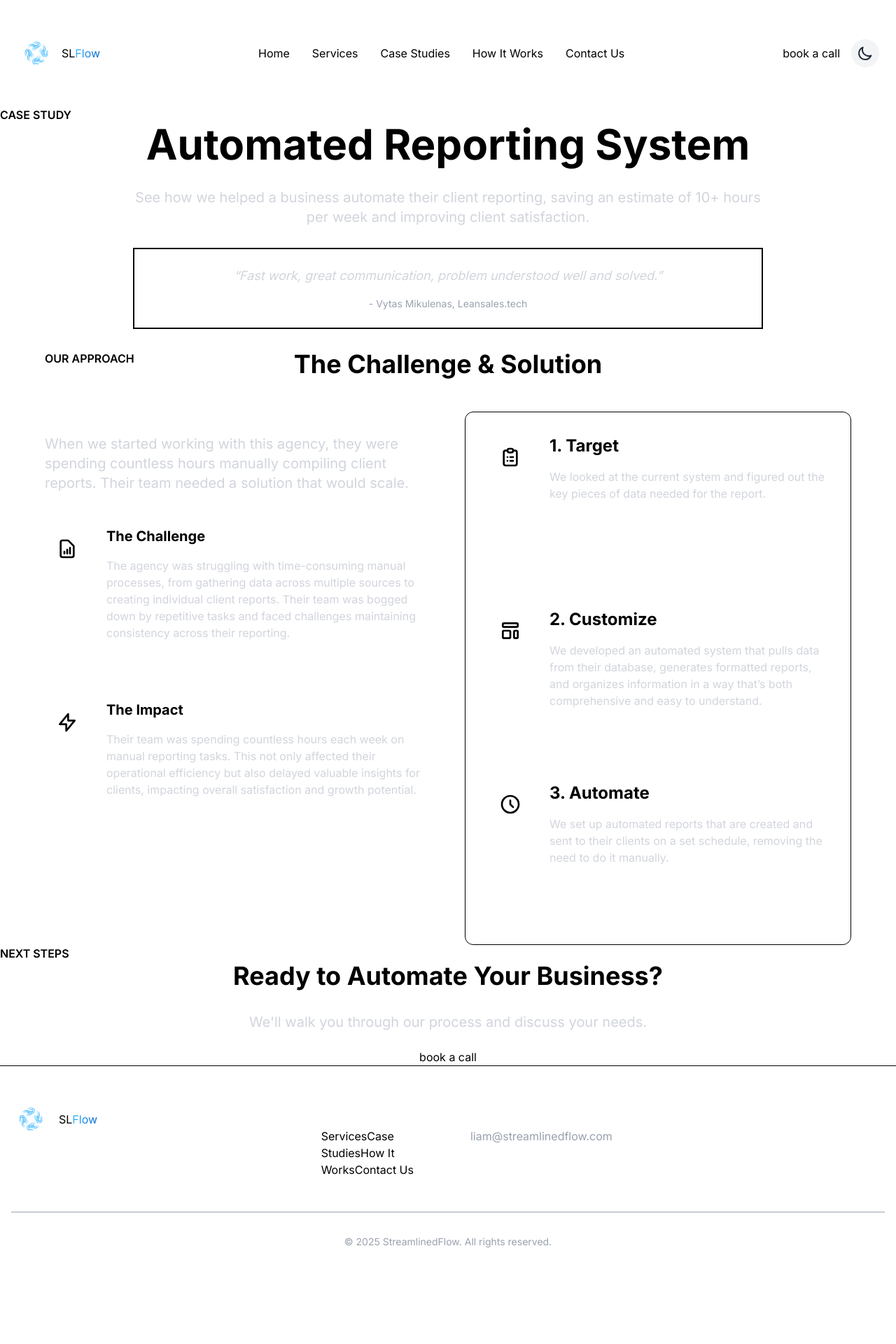
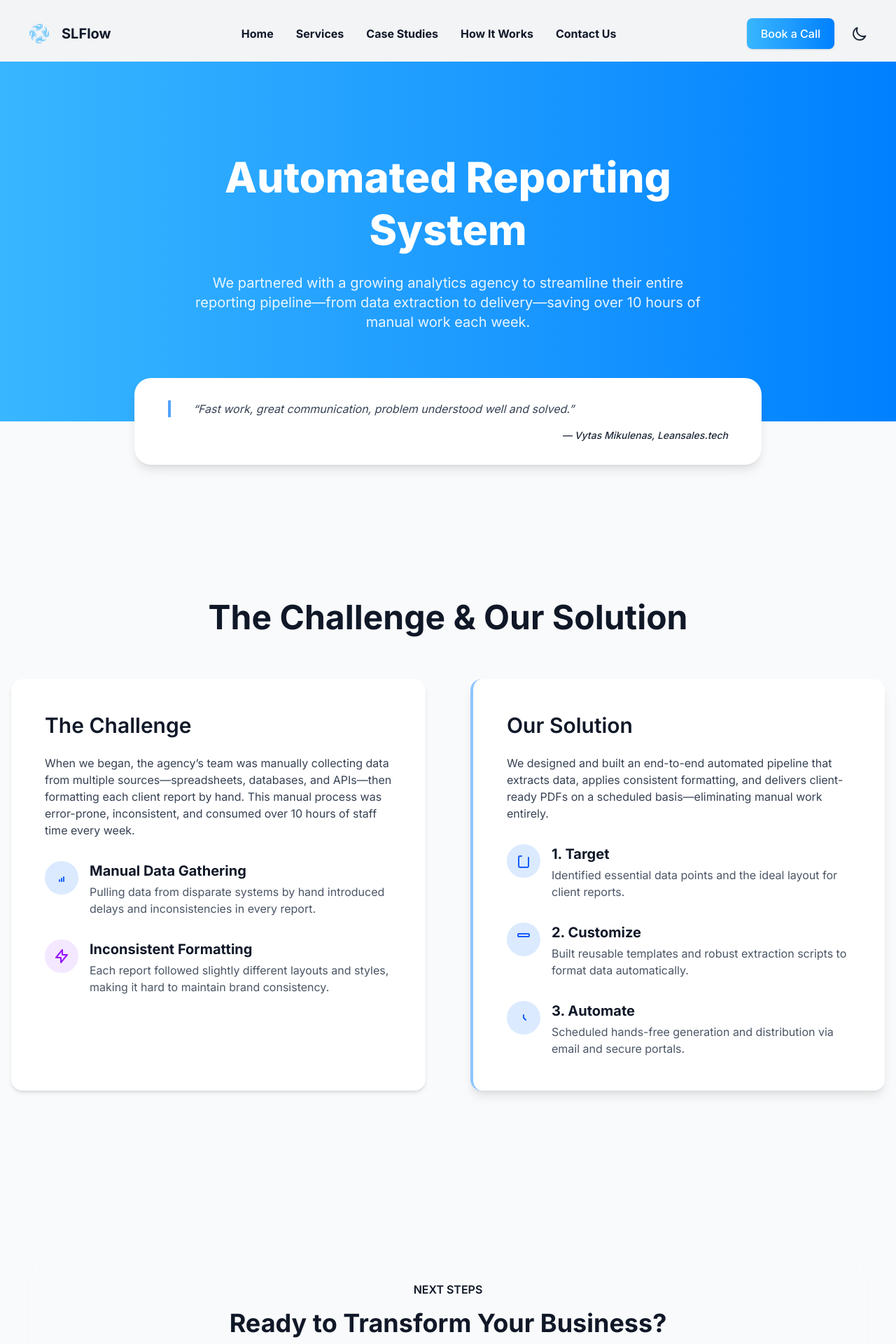
Before and after one commit to Streamlinedflow/streamlinedflow.com, a Next.js app in the folder streamlinedflow.com/: page /case-studies/automated-reporting in a window 1280 px wide. Shown: the top 1920 px of the page at 70% size. Before the commit the page ends 1832 px from the top, so only its background shows below. Built offline with nearby package versions, Linux system fonts and the light colour scheme.

Commit message:
Initial restyling of automated reporting case study

```diff
--- a/streamlinedflow.com/src/app/case-studies/automated-reporting/page.js
+++ b/streamlinedflow.com/src/app/case-studies/automated-reporting/page.js
@@ -5,254 +5,150 @@ import AnimatedSection from '@/components/common/AnimatedSection';
 import { motion } from 'framer-motion';
 import ThemeToggle from '@/components/common/ThemeToggle';
 import { useTheme } from '@/context/ThemeContext';
+import Navbar from '@/components/layout/Navbar';
+import ServicesCTA from '@/features/services/ServiceCTA';
+import Footer from '@/components/layout/Footer';
 
 export default function CaseStudy() {
   const { isDarkMode } = useTheme();
+
   return (
-    <main className="min-h-screen" style={{ backgroundColor: 'var(--color-background)' }}>
-      {/* Navigation */}
-      <AnimatedSection delay={0} type="fadeIn">
-        <div className="container mx-auto py-6">
-          <nav className="section-container !p-6">
-            <div className="flex items-center justify-between">
-              <Link href="/" className="flex items-center space-x-2">
-                <Image
-                  src="/logo.svg"
-                  alt="StreamlinedFlow Logo"
-                  width={56}
-                  height={56}
-                  className="w-14 h-14 object-contain"
-                />
-                <div className="flex items-center logo-text">
-                  <span>SL</span>
-                  <span className="bg-gradient-to-r from-[#38b6ff] to-[#0066cc] text-transparent bg-clip-text">Flow</span>
-                </div>
-              </Link>
-              <div className="hidden md:flex items-center space-x-8">
-                <Link href="/" className="nav-link">Home</Link>
-                <Link href="/services" className="nav-link">Services</Link>
-                <Link href="/#case-studies" className="nav-link">Case Studies</Link>
-                <Link href="/#how-it-works" className="nav-link">How It Works</Link>
-                <Link href="/#contact" className="nav-link">Contact Us</Link>
-              </div>
-              <div className="flex items-center space-x-4">
-                <Link href="/#book-call" className="btn-gradient">
-                  book a call
-                </Link>
-                <ThemeToggle />
-              </div>
-            </div>
-          </nav>
-        </div>
-      </AnimatedSection>
+    <div className={`min-h-screen bg-gray-50 dark:bg-zinc-950 text-gray-900 dark:text-gray-100`}>
+      <Navbar />
 
-      {/* Hero Section */}
+      <main className="space-y-32">
+        {/* Hero Banner */}
         <AnimatedSection delay={0.3} type="fadeUp">
-        <section className="container mx-auto section-padding">
-          <div className="section-container">
-          <div className="accent-tag">
-                  <span className="font-semibold" style={{ color: 'var(--color-accent-2)' }}>CASE STUDY</span>
-                </div>
-            <div className="max-w-4xl mx-auto">
-              <div className="flex flex-col items-center relative">
-                <h1 className="text-4xl md:text-6xl font-bold mb-8 gradient-text text-center hover-gradient-line mx-auto">
+          <section className="relative bg-gradient-to-r  from-[#38b6ff] to-[#0080ff] py-32">
+            <div className="container mx-auto px-4 text-center text-white space-y-6 max-w-3xl">
+              <h1 className="text-5xl md:text-6xl font-extrabold leading-tight">
                 Automated Reporting System
               </h1>
+              <p className="text-lg md:text-xl opacity-90">
+                We partnered with a growing analytics agency to streamline their entire reporting pipeline—from data extraction to delivery—saving over 10 hours of manual work each week.
+              </p>
             </div>
-              <p className="text-xl text-gray-300 mb-8 text-center">
-                See how we helped a business automate their client reporting, saving an estimate of 10+ hours per week and improving client satisfaction.
-              </p>
-              <div className="card p-6 mb-8 text-center ring-2 ring-[var(--color-accent-2)]">
-                <p className="text-lg text-gray-300 italic">
-                  &ldquo;Fast work, great communication, problem understood well and solved.&rdquo;
-                </p>
-                <p className="text-sm text-gray-400 mt-4">- Vytas Mikulenas, Leansales.tech</p>
+            {/* Testimonial overlay */}
+            <div className="absolute inset-x-0 bottom-0 transform translate-y-1/2">
+              <div className="container mx-auto px-4">
+                <div className="max-w-4xl mx-auto bg-white dark:bg-zinc-900 rounded-3xl shadow-lg py-8 px-12">
+                  <blockquote className="border-l-4 border-blue-400 dark:border-blue-600 pl-8 italic text-gray-700 dark:text-gray-300 mb-4">
+                    “Fast work, great communication, problem understood well and solved.”
+                  </blockquote>
+                  <cite className="block text-sm font-medium text-gray-800 dark:text-gray-200 text-right">
+                    — Vytas Mikulenas, Leansales.tech
+                  </cite>
                 </div>
               </div>
             </div>
           </section>
         </AnimatedSection>
 
-      {/* Challenge and Solution Section */}
-      <AnimatedSection delay={0.2} type="scaleUp" scrollTriggered={true}>
-        <section className="container mx-auto section-padding">
-          <div className="section-container">
-            <div className="max-w-6xl mx-auto">
-              <div className="flex flex-col items-center relative">
-                <div className="accent-tag absolute left-0 top-0">
-                  <span className="font-semibold" style={{ color: 'var(--color-accent-2)' }}>OUR APPROACH</span>
-                </div>
-                <h2 className="text-3xl md:text-4xl font-bold mb-12 gradient-text text-center hover-gradient-line mx-auto">
-                  The Challenge & Solution
+        {/* Challenge & Solution - Main Content */}
+        <AnimatedSection delay={0.2} type="scaleUp" scrollTriggered>
+          <section className="container mx-auto px-4 pt-32">
+            <div className="text-center mb-16">
+              <h2 className="text-4xl md:text-5xl font-bold">
+                The Challenge &amp; Our Solution
               </h2>
             </div>
 
-              <div className="grid md:grid-cols-2 gap-12">
-                {/* Left Column - Challenge */}
-                <div>
-                  <h2 className="text-4xl md:text-6xl font-bold mb-8">
-
-                  </h2>
-                  <p className="text-xl text-gray-300 mb-12">
-                    When we started working with this agency, they were spending countless hours manually compiling client reports. Their team needed a solution that would scale.
+            <div className="grid grid-cols-1 lg:grid-cols-2 gap-16">
+              {/* Challenge Column with tinted background */}
+              <div className="bg-white dark:bg-zinc-900 rounded-2xl p-12 shadow-md">
+                <h3 className="text-3xl font-semibold mb-6">The Challenge</h3>
+                <p className="text-gray-700 dark:text-gray-300 mb-8">
+                  When we began, the agency’s team was manually collecting data from multiple sources—spreadsheets, databases, and APIs—then formatting each client report by hand. This manual process was error-prone, inconsistent, and consumed over 10 hours of staff time every week.
                 </p>
-
-                  <div className="space-y-12">
-                    <div className="flex items-start space-x-6 min-h-[200px]">
-                      <div className="p-4 rounded-lg shrink-0 flex items-center justify-center">
-                        <svg className="w-8 h-8" style={{ color: 'var(--color-accent-2)' }} fill="none" stroke="currentColor" viewBox="0 0 24 24">
-                          <path strokeLinecap="round" strokeLinejoin="round" strokeWidth="2" d="M9 17v-2m3 2v-4m3 4v-6m2 10H7a2 2 0 01-2-2V5a2 2 0 012-2h5.586a1 1 0 01.707.293l5.414 5.414a1 1 0 01.293.707V19a2 2 0 01-2 2z" />
+                <div className="space-y-8">
+                  <div className="flex items-start">
+                    <div className="p-3 rounded-full bg-blue-100 dark:bg-blue-900 text-blue-600 mr-4">
+                      <svg className="w-6 h-6" fill="none" stroke="currentColor" viewBox="0 0 24 24">
+                        <path strokeLinecap="round" strokeLinejoin="round" strokeWidth="2" d="M9 17v-2m3 2v-4m3 4v-6" />
                       </svg>
                     </div>
                     <div>
-                        <h3 className="text-xl font-bold mb-4">The Challenge</h3>
-                        <p className="text-gray-300">The agency was struggling with time-consuming manual processes, from gathering data across multiple sources to creating individual client reports. Their team was bogged down by repetitive tasks and faced challenges maintaining consistency across their reporting.</p>
+                      <h4 className="text-xl font-bold mb-1">Manual Data Gathering</h4>
+                      <p className="text-gray-600 dark:text-gray-400">
+                        Pulling data from disparate systems by hand introduced delays and inconsistencies in every report.
+                      </p>
                     </div>
                   </div>
-
-                    <div className="flex items-start space-x-6 min-h-[200px]">
-                      <div className="p-4 rounded-lg shrink-0 flex items-center justify-center">
-                        <svg className="w-8 h-8" style={{ color: 'var(--color-accent-2)' }} fill="none" stroke="currentColor" viewBox="0 0 24 24">
+                  <div className="flex items-start">
+                    <div className="p-3 rounded-full bg-purple-100 dark:bg-purple-900 text-purple-600 mr-4">
+                      <svg className="w-6 h-6" fill="none" stroke="currentColor" viewBox="0 0 24 24">
                         <path strokeLinecap="round" strokeLinejoin="round" strokeWidth="2" d="M13 10V3L4 14h7v7l9-11h-7z" />
                       </svg>
                     </div>
                     <div>
-                        <h3 className="text-xl font-bold mb-4">The Impact</h3>
-                        <p className="text-gray-300">Their team was spending countless hours each week on manual reporting tasks. This not only affected their operational efficiency but also delayed valuable insights for clients, impacting overall satisfaction and growth potential.</p>
+                      <h4 className="text-xl font-bold mb-1">Inconsistent Formatting</h4>
+                      <p className="text-gray-600 dark:text-gray-400">
+                        Each report followed slightly different layouts and styles, making it hard to maintain brand consistency.
+                      </p>
                     </div>
                   </div>
                 </div>
               </div>
 
-                {/* Right Column - Solution Steps */}
-                <div className="relative">
-                  <div style={{ backgroundColor: 'var(--color-card-bg)', borderColor: 'var(--color-border)' }} className="rounded-xl p-8 border h-full hover:ring-2 hover:ring-[var(--color-accent-2)]">
-                    <div className="space-y-12">
-                      <div className="flex items-start space-x-6 min-h-[200px]">
-                        <div className="p-4 rounded-lg shrink-0 flex items-center justify-center">
-                          <svg className="w-8 h-8" style={{ color: 'var(--color-accent-2)' }} fill="none" stroke="currentColor" viewBox="0 0 24 24">
-                            <path strokeLinecap="round" strokeLinejoin="round" strokeWidth="2" d="M9 5H7a2 2 0 00-2 2v12a2 2 0 002 2h10a2 2 0 002-2V7a2 2 0 00-2-2h-2M9 5a2 2 0 002 2h2a2 2 0 002-2M9 5a2 2 0 012-2h2a2 2 0 012 2m-3 7h3m-3 4h3m-6-4h.01M9 16h.01" />
+              {/* Solution Column with accent border */}
+              <div className="bg-white dark:bg-zinc-900 rounded-2xl p-12 shadow-lg border-l-4 border-blue-300 dark:border-blue-500">
+                <h3 className="text-3xl font-semibold mb-6">Our Solution</h3>
+                <p className="text-gray-700 dark:text-gray-300 mb-8">
+                  We designed and built an end-to-end automated pipeline that extracts data, applies consistent formatting, and delivers client-ready PDFs on a scheduled basis—eliminating manual work entirely.
+                </p>
+                <div className="space-y-8">
+                  <div className="flex items-start">
+                    <div className="p-3 rounded-full bg-blue-100 dark:bg-blue-900 text-blue-600 mr-4">
+                      <svg className="w-6 h-6" fill="none" stroke="currentColor" viewBox="0 0 24 24">
+                        <path strokeLinecap="round" strokeLinejoin="round" strokeWidth="2" d="M9 5H7a2 2 0 00-2 2v12a2 2 0 002 2h10a2 2 0 002-2V7" />
                       </svg>
                     </div>
                     <div>
-                          <h3 className="text-2xl font-bold mb-4">1. Target</h3>
-                          <p className="text-gray-300">We looked at the current system and figured out the key pieces of data needed for the report.</p>
+                      <h4 className="text-xl font-bold mb-1">1. Target</h4>
+                      <p className="text-gray-600 dark:text-gray-400">
+                        Identified essential data points and the ideal layout for client reports.
+                      </p>
                     </div>
                   </div>
-
-                      <div className="flex items-start space-x-6 min-h-[200px]">
-                        <div className="p-4 rounded-lg shrink-0 flex items-center justify-center">
-                          <svg className="w-8 h-8" style={{ color: 'var(--color-accent-2)' }} fill="none" stroke="currentColor" viewBox="0 0 24 24">
-                            <path strokeLinecap="round" strokeLinejoin="round" strokeWidth="2" d="M4 5a1 1 0 011-1h14a1 1 0 011 1v2a1 1 0 01-1 1H5a1 1 0 01-1-1V5zM4 13a1 1 0 011-1h6a1 1 0 011 1v6a1 1 0 01-1 1H5a1 1 0 01-1-1v-6zM16 13a1 1 0 011-1h2a1 1 0 011 1v6a1 1 0 01-1 1h-2a1 1 0 01-1-1v-6z" />
+                  <div className="flex items-start">
+                    <div className="p-3 rounded-full bg-blue-100 dark:bg-blue-900 text-blue-600 mr-4">
+                      <svg className="w-6 h-6" fill="none" stroke="currentColor" viewBox="0 0 24 24">
+                        <path strokeLinecap="round" strokeLinejoin="round" strokeWidth="2" d="M4 5a1 1 0 011-1h14a1 1 0 011 1v2a1 1 0 01-1 1H5a1 1 0 01-1-1V5z" />
                       </svg>
                     </div>
                     <div>
-                          <h3 className="text-2xl font-bold mb-4">2. Customize</h3>
-                          <p className="text-gray-300">We developed an automated system that pulls data from their database, generates formatted reports, and organizes information in a way that&rsquo;s both comprehensive and easy to understand.</p>
+                      <h4 className="text-xl font-bold mb-1">2. Customize</h4>
+                      <p className="text-gray-600 dark:text-gray-400">
+                        Built reusable templates and robust extraction scripts to format data automatically.
+                      </p>
                     </div>
                   </div>
-
-                      <div className="flex items-start space-x-6 min-h-[200px]">
-                        <div className="p-4 rounded-lg shrink-0 flex items-center justify-center">
-                          <svg className="w-8 h-8" style={{ color: 'var(--color-accent-2)' }} fill="none" stroke="currentColor" viewBox="0 0 24 24">
-                            <path strokeLinecap="round" strokeLinejoin="round" strokeWidth="2" d="M12 8v4l3 3m6-3a9 9 0 11-18 0 9 9 0 0118 0z" />
+                  <div className="flex items-start">
+                    <div className="p-3 rounded-full bg-blue-100 dark:bg-blue-900 text-blue-600 mr-4">
+                      <svg className="w-6 h-6" fill="none" stroke="currentColor" viewBox="0 0 24 24">
+                        <path strokeLinecap="round" strokeLinejoin="round" strokeWidth="2" d="M12 8v4l3 3" />
                       </svg>
                     </div>
                     <div>
-                          <h3 className="text-2xl font-bold mb-4">3. Automate</h3>
-                          <p className="text-gray-300">We set up automated reports that are created and sent to their clients on a set schedule, removing the need to do it manually.</p>
+                      <h4 className="text-xl font-bold mb-1">3. Automate</h4>
+                      <p className="text-gray-600 dark:text-gray-400">
+                        Scheduled hands-free generation and distribution via email and secure portals.
+                      </p>
                     </div>
                   </div>
                 </div>
               </div>
             </div>
-              </div>
-            </div>
+
+            {/* CTA */}
+            <div className="mt-20 text-center">
+              <ServicesCTA />
             </div>
           </section>
         </AnimatedSection>
 
-      {/* CTA Section */}
-      <AnimatedSection delay={0.2} type="fadeUp" scrollTriggered={true}>
-        <section className="container mx-auto section-padding">
-          <div className="section-container">
-          <div className="accent-tag">
-                  <span className="font-semibold" style={{ color: 'var(--color-accent-2)' }}>NEXT STEPS</span>
+        <Footer />
+      </main>
     </div>
-            <div className="max-w-4xl mx-auto text-center">
-              <div className="flex flex-col items-center relative">
-
-                <h2 className="text-3xl md:text-4xl font-bold mb-8 gradient-text text-center hover-gradient-line mx-auto">
-                  Ready to Automate Your Business?
-                </h2>
-              </div>
-              <p className="text-xl text-gray-300 mb-6">We&apos;ll walk you through our process and discuss your needs.</p>
-              <Link href="/#book-call" className="btn-gradient inline-block">
-                book a call
-              </Link>
-            </div>
-          </div>
-        </section>
-      </AnimatedSection>
-
-      {/* Footer */}
-      <AnimatedSection delay={0.2} type="fadeIn" scrollTriggered={true}>
-        <footer style={{ borderTopColor: 'var(--color-border)' }} className="border-t">
-          <div className="container mx-auto px-4 py-12">
-            <div className="grid md:grid-cols-12 gap-8 mb-12">
-              {/* Logo Column */}
-              <div className="md:col-span-4 space-y-4">
-                <Link href="/" className="flex items-center space-x-3">
-                  <Image
-                    src="/logo.svg"
-                    alt="StreamlinedFlow Logo"
-                    width={56}
-                    height={56}
-                    className="w-14 h-14 object-contain"
-                  />
-                  <div className="flex items-center logo-text">
-                    <span>SL</span>
-                    <span className="bg-gradient-to-r from-[#38b6ff] to-[#0066cc] text-transparent bg-clip-text">Flow</span>
-                  </div>
-                </Link>
-                <p className="text-gray-400 text-sm mt-4">
-
-                </p>
-              </div>
-
-              {/* Navigation Links */}
-              <div className="md:col-span-2 md:ml-4">
-                <h3 className="font-semibold mb-4 text-white">Company</h3>
-                <div className="space-y-3">
-                  <Link href="/services" className="footer-company-link">Services</Link>
-                  <Link href="/#case-studies" className="footer-company-link">Case Studies</Link>
-                  <Link href="/#how-it-works" className="footer-company-link">How It Works</Link>
-                  <Link href="/#contact" className="footer-company-link">Contact Us</Link>
-                </div>
-              </div>
-
-              {/* Contact Info */}
-              <div className="md:col-span-3 md:ml-4">
-                <h3 className="font-semibold mb-4 text-white">Contact</h3>
-                <div className="space-y-3 text-gray-400">
-                  <p>liam@streamlinedflow.com</p>
-                </div>
-              </div>
-
-              {/* CTA Column */}
-              <div className="md:col-span-3 md:ml-4">
-                <h3 className="font-semibold mb-4 text-white">Streamline your Business</h3>
-
-              </div>
-            </div>
-
-            {/* Copyright */}
-            <div style={{ borderTopColor: 'var(--color-border)' }} className="pt-8 border-t text-center text-gray-400 text-sm">
-              <p>© {new Date().getFullYear()} StreamlinedFlow. All rights reserved.</p>
-            </div>
-          </div>
-        </footer>
-      </AnimatedSection>
-    </main>
   );
 }
```
Lines whose indentation alone changed are shown as unchanged.
